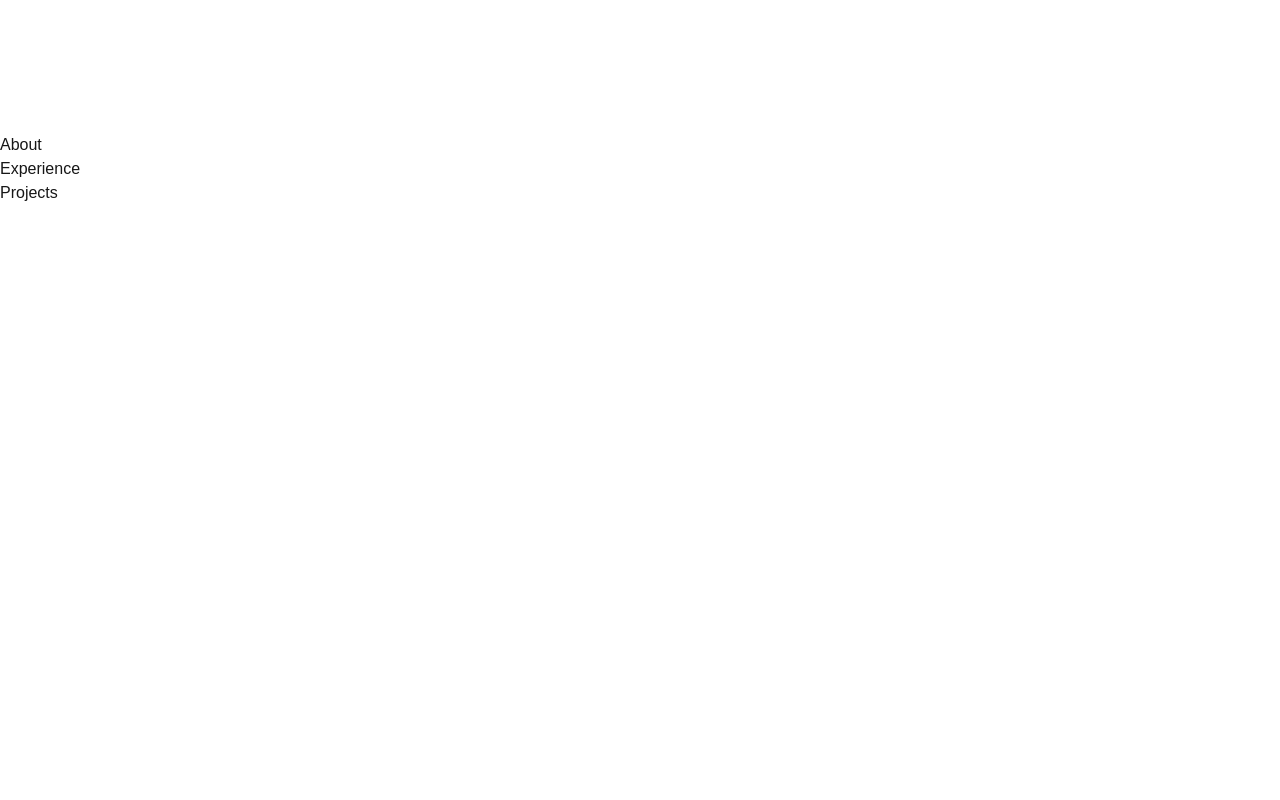
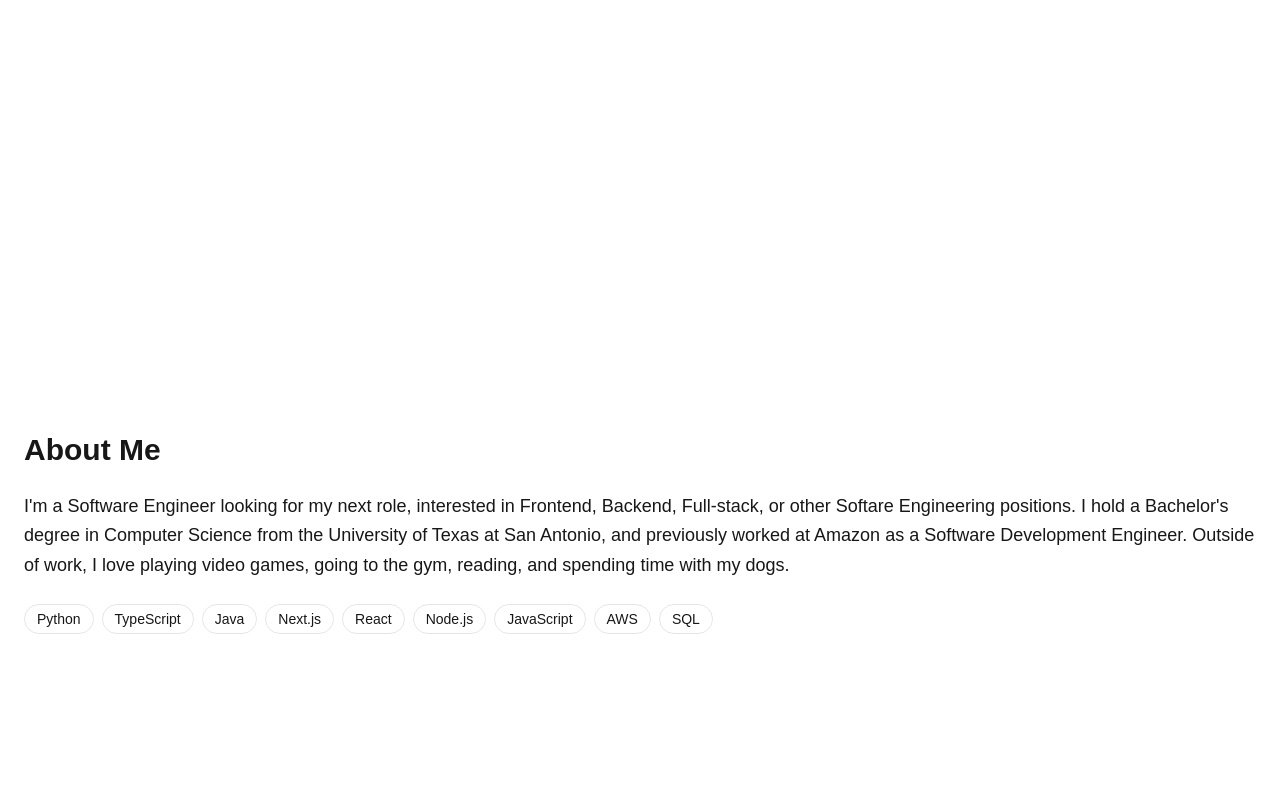
Before and after one commit to JoshuaFoate/portfolio-site, a Next.js app: page / in a window 1280 px wide. Shown: the part 740-1540 px from the top of the page. Before the commit the page ends 945 px from the top, so only its background shows below. Built offline with nearby package versions, Linux system fonts and the light colour scheme.

Commit message:
Create about component and add to page

```diff
--- a/src/app/page.tsx
+++ b/src/app/page.tsx
@@ -1,10 +1,11 @@
 import Hero from "@/components/Hero";
+import About from "@/components/About";
 
 export default function Home() {
   return (
     <main>
       <Hero />
-      <section id="about">About</section>
+      <About />
       <section id="experience">Experience</section>
       <section id="projects">Projects</section>
     </main>
--- /dev/null
+++ b/src/components/About.tsx
@@ -0,0 +1,36 @@
+const skills = [
+    "Python",
+    "TypeScript",
+    "Java",
+    "Next.js",
+    "React",
+    "Node.js",
+    "JavaScript",
+    "AWS",
+    "SQL",
+];
+
+export default function About() {
+    return (
+        <section id="about" className="min-h-screen flex flex-col justify-center px-6 mx-w-3xl mx-auto">
+            <h2 className="text-3xl font-bold mb-6">About Me</h2>
+            <p className="text-lg leading-relaxed">
+                I&apos;m a Software Engineer looking for my next role, interested in Frontend, Backend,
+                Full-stack, or other Softare Engineering positions. I hold a Bachelor&apos;s degree in
+                Computer Science from the University of Texas at San Antonio, and previously worked at
+                Amazon as a Software Development Engineer. Outside of work, I love playing video games,
+                going to the gym, reading, and spending time with my dogs.
+            </p>
+            <div className="flex flex-wrap gap-2 mt-6">
+                {skills.map((skill) => (
+                    <span
+                        key={skill}
+                        className="px-3 py-1 rounded-full border border-black/10 text-sm"
+                    >
+                        {skill}
+                    </span>
+                ))}
+            </div>
+        </section>
+    );
+}
```
